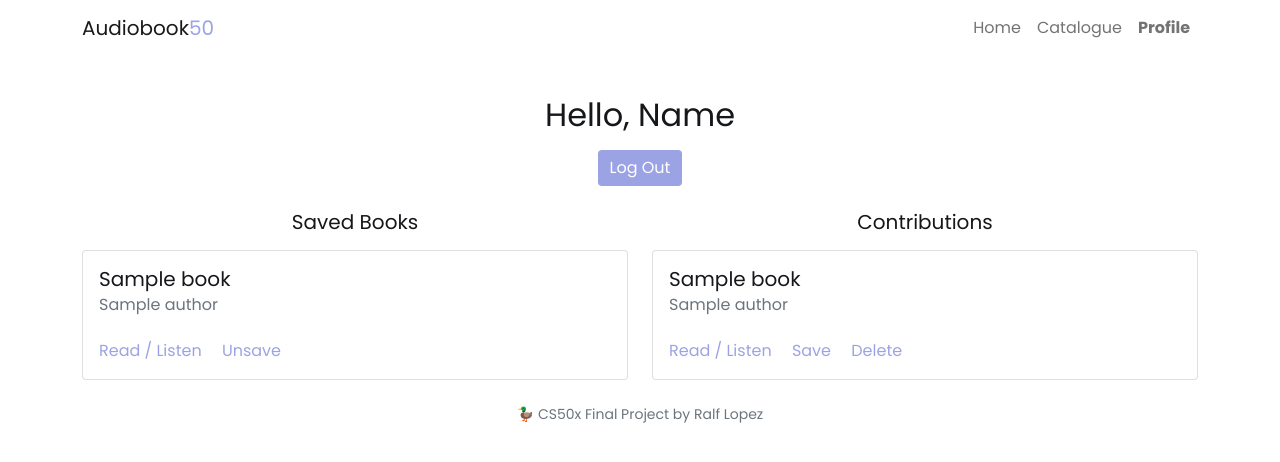
After one commit to ralflopez/Audiobook50, a Flask app: page /profile in a window 1280 px wide. The commit adds this page. Shown: the top 462 px of the page. Run offline with Flask 2, Linux system fonts and the light colour scheme; a user stored in the database is signed in; tables that the repository leaves empty hold one stand-in row (values such as "Sample post").

Commit message:
:sparkles: add profile page

```diff
--- a/website/static/js/catalogue/save.js
+++ b/website/static/js/catalogue/save.js
@@ -1,15 +1,44 @@
 document.querySelectorAll('.save').forEach(saveBtn => {
     saveBtn.addEventListener('click', async (e) => {
         const v_id = e.target.getAttribute('for')
-        const res = await fetch('api/save', {
+        await fetch('api/save', {
             method: 'POST',
             headers: {
                 'Content-Type': 'application/json'
             },
             body: JSON.stringify({ v_id })
         })
-        const data = await res.json()
 
-        console.log(data)
+        document.location.reload()
     })
 })
+
+document.querySelectorAll('.unsave').forEach(unsaveBtn => {
+    unsaveBtn.addEventListener('click', async (e) => {
+        const v_id = e.target.getAttribute('for')
+        await fetch('api/unsave', {
+            method: 'POST',
+            headers: {
+                'Content-Type': 'application/json'
+            },
+            body: JSON.stringify({ v_id })
+        })
+
+        document.location.reload()
+    })
+})
+
+document.querySelectorAll('.delete-book').forEach(delBtn => {
+    delBtn.addEventListener('click', async (e) => {
+        const v_id = e.target.getAttribute('for')
+        await fetch('api/delete', {
+            method: 'POST',
+            headers: {
+                'Content-Type': 'application/json'
+            },
+            body: JSON.stringify({ v_id })
+        })
+
+        document.location.reload()
+    })
+})
--- /dev/null
+++ b/website/templates/profile.html
@@ -0,0 +1,62 @@
+{% extends "layout.html" %}
+
+{% block title %}
+    Profile
+{% endblock %}
+
+{% block style %}
+    <link href="{{url_for('static', filename="css/card.css")}}" rel="stylesheet" />
+    <style>#navlink-profile { font-weight: bold }</style>
+{% endblock %}
+
+{% block main%}
+    <div class="mt-5 pt-5">
+        <div class="container">
+            <div class="row">
+                <div class="col-12">
+                    <h2 class="text-center mb-3">Hello, Name</h2>
+                    <div class="text-center mb-4">
+                        <form action="/logout" method="GET">
+                            <button class="btn btn-primary mx-auto">Log Out</button>
+                        </form>
+                    </div>
+                </div>
+                <div class="col-6">
+                    <h5 class="text-center mb-3">Saved Books</h5>
+                    {% if saves_list|length > 0 %}
+                        {% for book in saves_list %}
+                            <div class="card mb-3 {% if book.contributor_id == user_id %}mine{% else %}not-mine{% endif %}">
+                                <div class="card-body">
+                                    <h5 class="card-title">{{book.title}}</h5>
+                                    <h6 class="card-subtitle mb-4 text-muted">{{book.author}}</h6>
+                                    <a href="book/{{book.id}}" class="card-link text-primary text-decoration-none">Read / Listen</a>
+                                    <a class="card-link text-primary text-decoration-none unsave cursor-pointer" for="{{book.id}}">Unsave</a>
+                                </div>
+                            </div>
+                        {% endfor %}
+                    {% endif %}
+                </div>
+                <div class="col-6">
+                    <h5 class="text-center mb-3">Contributions</h5>
+                    {% if contribution_list|length > 0 %}
+                        {% for book in contribution_list %}
+                            <div class="card mb-3 {% if book.contributor_id == user_id %}mine{% else %}not-mine{% endif %}">
+                                <div class="card-body">
+                                    <h5 class="card-title">{{book.title}}</h5>
+                                    <h6 class="card-subtitle mb-4 text-muted">{{book.author}}</h6>
+                                    <a href="book/{{book.id}}" class="card-link text-primary text-decoration-none">Read / Listen</a>
+                                    <a class="card-link text-primary text-decoration-none save cursor-pointer" for="{{book.id}}">Save</a>
+                                    <a class="card-link text-primary text-decoration-none delete-book cursor-pointer" for="{{book.id}}">Delete</a>
+                                </div>
+                            </div>
+                        {% endfor %}
+                    {% endif %}
+                </div>
+            </div>
+        </div>
+    </div>
+{% endblock %}
+
+{% block script %}
+    <script src="{{url_for('static', filename='js/catalogue/save.js')}}"></script>
+{% endblock %}
--- a/website/views.py
+++ b/website/views.py
@@ -22,7 +22,7 @@ def book_invalid():
 @views.route('/catalogue')
 @login_required
 def catalogue():
-    book_list = db.execute('SELECT books.id, title, name as author, authors.id as author_id FROM books JOIN authors ON authors.id = books.author_id ORDER BY title;')
+    book_list = db.execute('SELECT books.id, title, name as author, books.contributor_id as contributor_id FROM books JOIN authors ON authors.id = books.author_id ORDER BY title;')
     print(book_list)
     return render_template('catalogue.html', book_list=book_list, user_id=session.get('user_id'))
 
@@ -74,12 +74,28 @@ def contribute():
         author_id = author_id_res[0]['id']
 
         # push to db
-        db.execute('INSERT INTO books (id, title, author_id, contributor_id) VALUES (?, ?, ?, ?);', id, title, author_id, user_id)
+        try:
+            db.execute('INSERT INTO books (id, title, author_id, contributor_id) VALUES (?, ?, ?, ?);', id, title, author_id, user_id)
+        except:
+            return apology('Book already exist')
 
         return redirect('/catalogue')
 
     else:
         return render_template('contribute.html')
+
+
+@views.route('/profile')
+@login_required
+def profile():
+    user_id = session.get('user_id')
+
+    saves_list = db.execute('SELECT books.id, books.title, authors.name AS author, books.contributor_id FROM saves JOIN books ON books.id = saves.book_id JOIN authors on authors.id = books.author_id WHERE saves.user_id = ? ORDER BY title;', user_id)
+
+    contribution_list = db.execute('SELECT books.id, books.title, authors.name AS author, books.contributor_id FROM books JOIN authors ON books.author_id = authors.id WHERE books.contributor_id = ?;', user_id)
+
+    return render_template('profile.html', saves_list=saves_list, contribution_list=contribution_list, user_id=user_id)
+
 
 
 @views.route('/login', methods=['GET', 'POST'])
```
Also changed, not shown: website/api.py (+40 -2 lines), website/static/css/catalogue.css (+0 -12 lines), website/templates/catalogue.html (+6 -5 lines).
